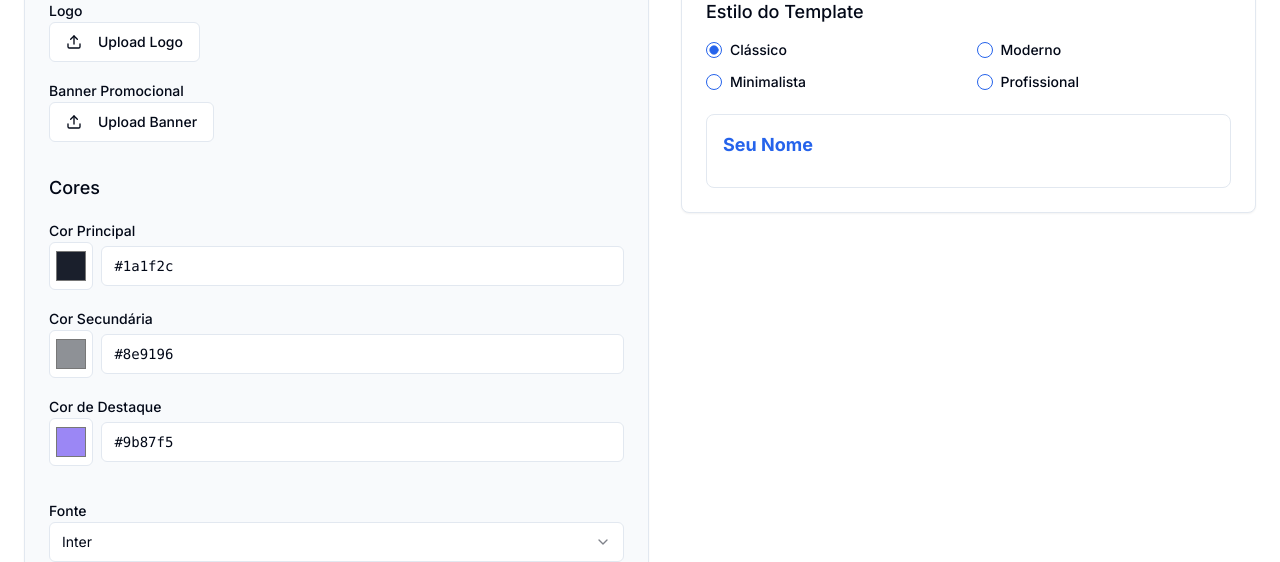
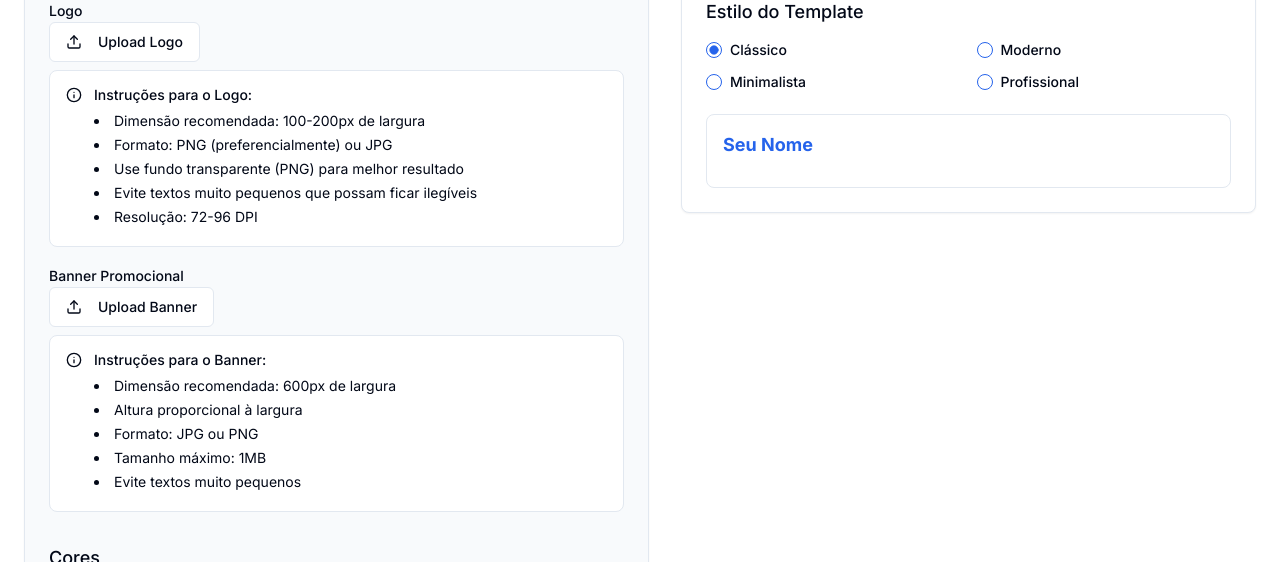
Before and after one commit to redcat2323/gerador-de-assinatura-valuehost, a React (Vite) app: page / in a window 1280 px wide. Shown: the part 200-762 px from the top of the page. Built offline with nearby package versions, Linux system fonts and the light colour scheme.

Commit message:
Add upload instructions for users
Included detailed instructions for users on how to upload files correctly within the application.
[skip gpt_engineer]

```diff
--- a/src/components/signature/form/MediaUploadForm.tsx
+++ b/src/components/signature/form/MediaUploadForm.tsx
@@ -5,6 +5,7 @@ import { Upload } from "lucide-react";
 import { SignatureData } from "../types";
 import { toast } from "sonner";
 import { supabase } from "@/integrations/supabase/client";
+import { UploadInstructions } from "./UploadInstructions";
 
 interface MediaUploadFormProps {
   signatureData: SignatureData;
@@ -15,6 +16,18 @@ export const MediaUploadForm = ({ signatureData, onImageUpload }: MediaUploadFor
   const handleFileUpload = async (e: React.ChangeEvent<HTMLInputElement>, type: 'logo' | 'banner') => {
     const file = e.target.files?.[0];
     if (!file) return;
+
+    // Validar tamanho do arquivo (1MB)
+    if (file.size > 1024 * 1024) {
+      toast.error('O arquivo deve ter no máximo 1MB');
+      return;
+    }
+
+    // Validar tipo do arquivo
+    if (!file.type.startsWith('image/')) {
+      toast.error('Apenas imagens são permitidas');
+      return;
+    }
 
     const formData = new FormData();
     formData.append('file', file);
@@ -68,6 +81,7 @@ export const MediaUploadForm = ({ signatureData, onImageUpload }: MediaUploadFor
             Upload Logo
           </Button>
         </div>
+        <UploadInstructions type="logo" />
       </div>
 
       <div>
@@ -95,6 +109,7 @@ export const MediaUploadForm = ({ signatureData, onImageUpload }: MediaUploadFor
             Upload Banner
           </Button>
         </div>
+        <UploadInstructions type="banner" />
       </div>
     </div>
   );
--- /dev/null
+++ b/src/components/signature/form/UploadInstructions.tsx
@@ -0,0 +1,44 @@
+import React from "react";
+import { Alert, AlertDescription } from "../../ui/alert";
+import { Info } from "lucide-react";
+
+export const UploadInstructions = ({ type }: { type: 'logo' | 'banner' }) => {
+  const instructions = {
+    logo: {
+      title: "Instruções para o Logo:",
+      items: [
+        "Dimensão recomendada: 100-200px de largura",
+        "Formato: PNG (preferencialmente) ou JPG",
+        "Use fundo transparente (PNG) para melhor resultado",
+        "Evite textos muito pequenos que possam ficar ilegíveis",
+        "Resolução: 72-96 DPI"
+      ]
+    },
+    banner: {
+      title: "Instruções para o Banner:",
+      items: [
+        "Dimensão recomendada: 600px de largura",
+        "Altura proporcional à largura",
+        "Formato: JPG ou PNG",
+        "Tamanho máximo: 1MB",
+        "Evite textos muito pequenos"
+      ]
+    }
+  };
+
+  const content = instructions[type];
+
+  return (
+    <Alert className="mt-2">
+      <Info className="h-4 w-4" />
+      <AlertDescription>
+        <p className="font-medium mb-1">{content.title}</p>
+        <ul className="text-sm list-disc list-inside space-y-1">
+          {content.items.map((item, index) => (
+            <li key={index}>{item}</li>
+          ))}
+        </ul>
+      </AlertDescription>
+    </Alert>
+  );
+};
```
